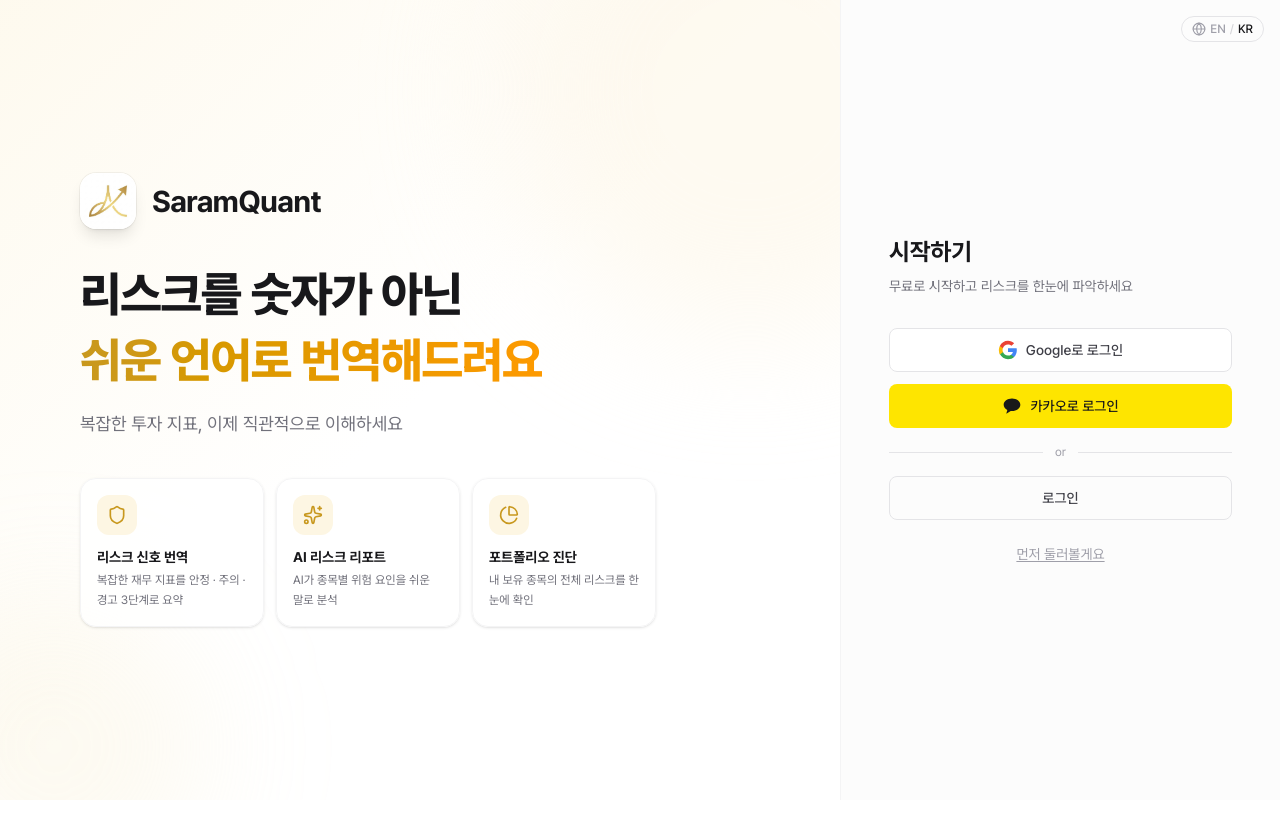
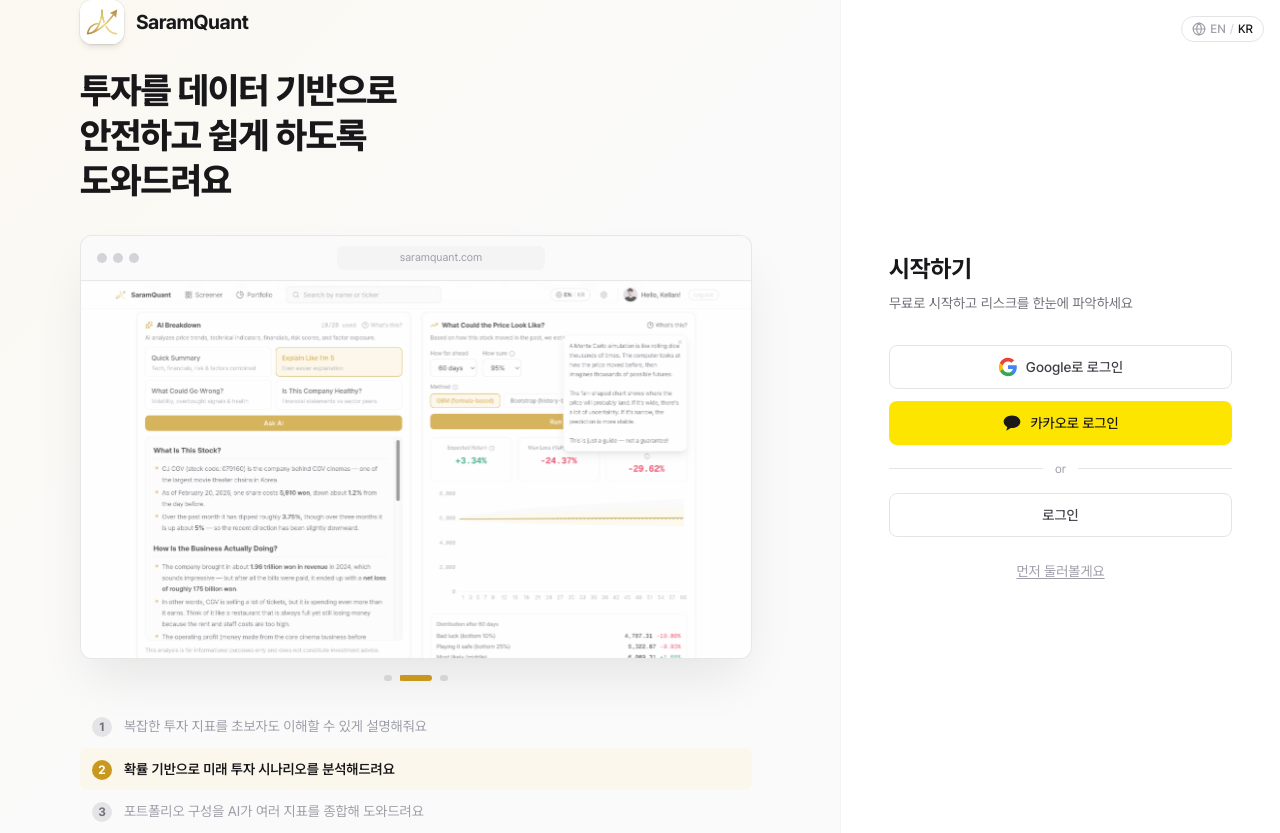
Before and after one commit to nampaca123/saramquant-web, a Next.js app: page / in a window 1280 px wide. Before the commit the page ends 800 px from the top, so only its background shows below. Built offline with nearby package versions, Linux system fonts and the light colour scheme; no server answers.

Commit message:
feat: redesign landing page and update i18n texts
Redesign left hero section, add BrowserCarousel component, and update global CSS for progress animations.

Co-authored-by: Kyoungin Nam <166091297+nampaca123@users.noreply.github.com>

```diff
--- a/src/app/(public)/page.tsx
+++ b/src/app/(public)/page.tsx
@@ -1,10 +1,9 @@
 'use client';
 
-import { useState, useEffect } from 'react';
+import { useState, useEffect, useCallback } from 'react';
 import Image from 'next/image';
 import Link from 'next/link';
 import { useRouter } from 'next/navigation';
-import { Shield, Sparkles, PieChart } from 'lucide-react';
 import { userApi } from '@/lib/api';
 import { useText } from '@/lib/i18n/use-text';
 import { t } from '@/lib/i18n/translations';
@@ -12,85 +11,106 @@ import { LanguageToggle } from '@/components/common/LanguageToggle';
 import { OAuthButtons } from '@/features/auth/components/OAuthButtons';
 import { LoginForm } from '@/features/auth/components/LoginForm';
 import { SignupForm } from '@/features/auth/components/SignupForm';
+import { BrowserCarousel } from '@/features/auth/components/BrowserCarousel';
 
 type AuthView = 'main' | 'login' | 'signup';
 
-const FEATURES = [
-  { icon: Shield, titleKey: 'featureSignalTitle' as const, descKey: 'featureSignalDesc' as const },
-  { icon: Sparkles, titleKey: 'featureAiTitle' as const, descKey: 'featureAiDesc' as const },
-  { icon: PieChart, titleKey: 'featurePortfolioTitle' as const, descKey: 'featurePortfolioDesc' as const },
-];
+const FEATURE_KEYS = ['feature1', 'feature2', 'feature3'] as const;
 
 export default function LandingPage() {
   const txt = useText();
   const router = useRouter();
   const [view, setView] = useState<AuthView>('main');
+  const [activeSlide, setActiveSlide] = useState(0);
 
   useEffect(() => {
     userApi.me().then(() => router.replace('/screener')).catch(() => {});
   }, [router]);
 
+  const handleSlideChange = useCallback((i: number) => {
+    setActiveSlide(i);
+  }, []);
+
   return (
-    <div className="min-h-dvh bg-white">
+    <div className="min-h-dvh bg-zinc-50">
       <div className="absolute right-4 top-4 z-10">
         <LanguageToggle />
       </div>
 
       <div className="flex min-h-dvh flex-col lg:flex-row">
         {/* Hero */}
-        <div className="relative flex flex-1 flex-col justify-center overflow-hidden px-6 py-10 sm:px-12 lg:px-20 lg:py-0">
-          <div className="pointer-events-none absolute inset-0 bg-gradient-to-br from-gold-wash/60 via-transparent to-white" />
-          <div className="pointer-events-none absolute -right-40 -top-40 h-[500px] w-[500px] rounded-full bg-gold-wash/50 blur-3xl" />
-          <div className="pointer-events-none absolute -bottom-24 -left-24 h-[300px] w-[300px] rounded-full bg-gold-light/20 blur-3xl" />
+        <div className="relative flex flex-1 flex-col justify-center overflow-hidden px-6 py-10 sm:px-12 lg:px-16 xl:px-20 lg:py-0">
+          <div className="pointer-events-none absolute inset-0 bg-gradient-to-br from-gold-wash/40 via-transparent to-zinc-50" />
 
-          <div className="relative mx-auto max-w-xl animate-fade-in lg:mx-0">
-            <div className="flex items-center gap-4 mb-8">
+          <div className="relative mx-auto w-full max-w-2xl animate-fade-in lg:mx-0">
+            {/* Logo + Brand */}
+            <div className="flex items-center gap-3 mb-6">
               <Image
                 src="/image/logo/saramquant-logo.jpg"
                 alt="SaramQuant"
-                width={56}
-                height={56}
-                className="rounded-2xl shadow-lg ring-1 ring-black/5"
+                width={44}
+                height={44}
+                className="rounded-xl shadow-md ring-1 ring-zinc-900/5"
                 priority
               />
-              <span className="text-2xl font-bold tracking-tight text-zinc-900 sm:text-3xl">
+              <span className="text-xl font-bold tracking-tight text-zinc-900">
                 SaramQuant
               </span>
             </div>
 
-            <h1 className="text-3xl font-extrabold leading-snug tracking-tight text-zinc-900 sm:text-4xl lg:text-5xl">
-              {txt(t.landing.headlinePrimary)}
-              <br />
-              <span className="bg-gradient-to-r from-gold to-amber-500 bg-clip-text text-transparent">
-                {txt(t.landing.headlineAccent)}
-              </span>
+            {/* Headline */}
+            <h1 className="text-2xl font-extrabold leading-tight tracking-tight text-zinc-900 text-balance sm:text-3xl lg:text-4xl">
+              {txt(t.landing.headline).split('\n').map((line, i) => (
+                <span key={i}>
+                  {i > 0 && <br />}
+                  {line}
+                </span>
+              ))}
             </h1>
 
-            <p className="mt-4 max-w-md text-base leading-relaxed text-zinc-500 sm:text-lg">
-              {txt(t.landing.subheading)}
-            </p>
+            {/* Browser carousel - main visual */}
+            <div className="mt-8">
+              <BrowserCarousel activeIndex={activeSlide} onIndexChange={handleSlideChange} />
+            </div>
 
-            <div className="mt-10 grid gap-3 sm:grid-cols-3">
-              {FEATURES.map((f, i) => (
-                <div
-                  key={f.titleKey}
-                  className={`animate-slide-up rounded-2xl border border-zinc-100 bg-white/80 p-4 shadow-sm backdrop-blur-sm${
-                    i === 1 ? ' animation-delay-200' : i === 2 ? ' animation-delay-400' : ''
+            {/* Feature captions synced to carousel */}
+            <div className="mt-6 flex flex-col gap-0">
+              {FEATURE_KEYS.map((key, i) => (
+                <button
+                  key={key}
+                  onClick={() => handleSlideChange(i)}
+                  className={`group flex items-start gap-3 rounded-lg px-3 py-2.5 text-left transition-all duration-300 ${
+                    i === activeSlide
+                      ? 'bg-gold-wash/60'
+                      : 'hover:bg-zinc-100'
                   }`}
                 >
-                  <div className="flex h-10 w-10 items-center justify-center rounded-xl bg-gold-wash">
-                    <f.icon className="h-5 w-5 text-gold" />
-                  </div>
-                  <p className="mt-3 text-sm font-bold text-zinc-900">{txt(t.landing[f.titleKey])}</p>
-                  <p className="mt-1 text-xs leading-relaxed text-zinc-500">{txt(t.landing[f.descKey])}</p>
-                </div>
+                  <span
+                    className={`mt-0.5 flex h-5 w-5 shrink-0 items-center justify-center rounded-full text-xs font-bold transition-colors duration-300 ${
+                      i === activeSlide
+                        ? 'bg-gold text-white'
+                        : 'bg-zinc-200 text-zinc-500'
+                    }`}
+                  >
+                    {i + 1}
+                  </span>
+                  <span
+                    className={`text-sm leading-relaxed transition-colors duration-300 ${
+                      i === activeSlide
+                        ? 'font-semibold text-zinc-900'
+                        : 'text-zinc-400'
+                    }`}
+                  >
+                    {txt(t.landing[key])}
+                  </span>
+                </button>
               ))}
             </div>
           </div>
         </div>
 
         {/* Auth */}
-        <div className="flex items-center justify-center border-t border-zinc-100 bg-zinc-50/50 px-6 py-12 sm:px-12 lg:w-[440px] lg:shrink-0 lg:border-l lg:border-t-0 lg:py-0">
+        <div className="flex items-center justify-center border-t border-zinc-100 bg-white px-6 py-12 sm:px-12 lg:w-[440px] lg:shrink-0 lg:border-l lg:border-t-0 lg:py-0">
           <div className="w-full max-w-sm animate-slide-up">
             <h2 className="text-2xl font-bold text-zinc-900 mb-2">
               {txt(t.landing.getStarted)}
--- a/src/app/globals.css
+++ b/src/app/globals.css
@@ -73,3 +73,8 @@ textarea,
 .animation-delay-400 {
   animation-delay: 0.4s;
 }
+
+@keyframes progress {
+  from { width: 0%; }
+  to { width: 100%; }
+}
--- a/src/constants/i18n/landing.i18n.ts
+++ b/src/constants/i18n/landing.i18n.ts
@@ -1,16 +1,11 @@
 import type { LocalizedText } from '@/types';
 
 export const landingTexts = {
-  headlinePrimary: { ko: '리스크를 숫자가 아닌', en: 'We turn risk into' } satisfies LocalizedText,
-  headlineAccent: { ko: '쉬운 언어로 번역해드려요', en: 'plain English, not Wall Street jargon' } satisfies LocalizedText,
-  subheading: { ko: '복잡한 투자 지표, 이제 직관적으로 이해하세요', en: 'Investing is confusing. We make it make sense.' } satisfies LocalizedText,
+  headline: { ko: '투자를 데이터 기반으로\n안전하고 쉽게 하도록\n도와드려요', en: 'We help you invest\nsafely and easily\nwith data' } satisfies LocalizedText,
   getStarted: { ko: '시작하기', en: 'Get Started' } satisfies LocalizedText,
   getStartedDesc: { ko: '무료로 시작하고 리스크를 한눈에 파악하세요', en: 'Free to start — see your risk in seconds' } satisfies LocalizedText,
-  featureSignalTitle: { ko: '리스크 신호 번역', en: 'Risk Made Simple' } satisfies LocalizedText,
-  featureSignalDesc: { ko: '복잡한 재무 지표를 안정 · 주의 · 경고 3단계로 요약', en: 'Complicated numbers turned into 3 easy signals' } satisfies LocalizedText,
-  featureAiTitle: { ko: 'AI 리스크 리포트', en: 'AI Explains It' } satisfies LocalizedText,
-  featureAiDesc: { ko: 'AI가 종목별 위험 요인을 쉬운 말로 분석', en: 'AI tells you what\'s risky about a stock — in words you get' } satisfies LocalizedText,
-  featurePortfolioTitle: { ko: '포트폴리오 진단', en: 'Portfolio Checkup' } satisfies LocalizedText,
-  featurePortfolioDesc: { ko: '내 보유 종목의 전체 리스크를 한눈에 확인', en: 'See all your risk in one place' } satisfies LocalizedText,
+  feature1: { ko: '복잡한 투자 지표를 초보자도 이해할 수 있게 설명해줘요', en: 'We explain complex investing metrics so beginners can understand' } satisfies LocalizedText,
+  feature2: { ko: '확률 기반으로 미래 투자 시나리오를 분석해드려요', en: 'We analyze future investment scenarios based on probability' } satisfies LocalizedText,
+  feature3: { ko: '포트폴리오 구성을 AI가 여러 지표를 종합해 도와드려요', en: 'AI helps build your portfolio by combining multiple metrics' } satisfies LocalizedText,
   exploreFirst: { ko: '먼저 둘러볼게요', en: 'Just browsing' } satisfies LocalizedText,
 } as const;
--- /dev/null
+++ b/src/features/auth/components/BrowserCarousel.tsx
@@ -0,0 +1,126 @@
+'use client';
+
+import { useState, useEffect, useCallback } from 'react';
+import Image from 'next/image';
+
+const SLIDES = [
+  { src: '/image/screenshots/sq_stock_detail_risks.png', alt: 'Stock risk analysis dashboard' },
+  { src: '/image/screenshots/sq_analysis_cgv.png', alt: 'AI analysis with Monte Carlo simulation' },
+  { src: '/image/screenshots/sq_pf_list.png', alt: 'Portfolio overview with holdings' },
+];
+
+const INTERVAL = 5000;
+
+export function BrowserCarousel({ activeIndex, onIndexChange }: { activeIndex: number; onIndexChange: (i: number) => void }) {
+  const [direction, setDirection] = useState<'next' | 'prev'>('next');
+  const [isTransitioning, setIsTransitioning] = useState(false);
+  const [displayIndex, setDisplayIndex] = useState(activeIndex);
+  const [progressKey, setProgressKey] = useState(0);
+
+  // Sync when parent changes activeIndex (e.g. feature button click)
+  useEffect(() => {
+    if (activeIndex !== displayIndex && !isTransitioning) {
+      setDirection(activeIndex > displayIndex || (displayIndex === 2 && activeIndex === 0) ? 'next' : 'prev');
+      setIsTransitioning(true);
+      setTimeout(() => {
+        setDisplayIndex(activeIndex);
+        setProgressKey(k => k + 1);
+        setTimeout(() => setIsTransitioning(false), 50);
+      }, 300);
+    }
+  }, [activeIndex]); // eslint-disable-line react-hooks/exhaustive-deps
+
+  const goTo = useCallback((next: number) => {
+    if (isTransitioning || next === displayIndex) return;
+    setDirection(next > displayIndex || (displayIndex === 2 && next === 0) ? 'next' : 'prev');
+    setIsTransitioning(true);
+    setTimeout(() => {
+      setDisplayIndex(next);
+      setProgressKey(k => k + 1);
+      onIndexChange(next);
+      setTimeout(() => setIsTransitioning(false), 50);
+    }, 300);
+  }, [isTransitioning, displayIndex, onIndexChange]);
+
+  useEffect(() => {
+    const timer = setInterval(() => {
+      const next = (displayIndex + 1) % SLIDES.length;
+      goTo(next);
+    }, INTERVAL);
+    return () => clearInterval(timer);
+  }, [displayIndex, goTo]);
+
+  return (
+    <div className="relative w-full">
+      {/* Browser frame */}
+      <div className="overflow-hidden rounded-xl border border-zinc-200/80 bg-zinc-100 shadow-2xl shadow-zinc-900/10">
+        {/* Title bar */}
+        <div className="flex items-center gap-2 border-b border-zinc-200/80 bg-zinc-50 px-4 py-2.5">
+          <div className="flex items-center gap-1.5">
+            <span className="block h-2.5 w-2.5 rounded-full bg-zinc-300" />
+            <span className="block h-2.5 w-2.5 rounded-full bg-zinc-300" />
+            <span className="block h-2.5 w-2.5 rounded-full bg-zinc-300" />
+          </div>
+          <div className="mx-auto flex h-6 w-52 items-center justify-center rounded-md bg-zinc-100 text-[11px] text-zinc-400">
+            saramquant.com
+          </div>
+        </div>
+
+        {/* Screenshot area */}
+        <div className="relative aspect-video w-full overflow-hidden bg-zinc-50">
+          {SLIDES.map((slide, i) => (
+            <div
+              key={slide.src}
+              className="absolute inset-0 transition-all duration-500 ease-out"
+              style={{
+                opacity: i === displayIndex ? (isTransitioning ? 0 : 1) : 0,
+                transform: i === displayIndex
+                  ? (isTransitioning
+                    ? `translateX(${direction === 'next' ? '4%' : '-4%'})`
+                    : 'translateX(0)')
+                  : `translateX(${direction === 'next' ? '-4%' : '4%'})`,
+              }}
+            >
+              <Image
+                src={slide.src}
+                alt={slide.alt}
+                fill
+                className="object-cover object-top"
+                sizes="(max-width: 1024px) 100vw, 60vw"
+                priority={i === 0}
+              />
+            </div>
+          ))}
+        </div>
+      </div>
+
+      {/* Dot indicators */}
+      <div className="mt-4 flex items-center justify-center gap-2">
+        {SLIDES.map((_, i) => (
+          <button
+            key={i}
+            onClick={() => goTo(i)}
+            aria-label={`Go to slide ${i + 1}`}
+            className="group relative h-1.5 rounded-full transition-all duration-300"
+            style={{ width: i === displayIndex ? 32 : 8 }}
+          >
+            <span
+              className="absolute inset-0 rounded-full transition-colors duration-300"
+              style={{ backgroundColor: i === displayIndex ? '#C8981E' : '#d4d4d8' }}
+            />
+            {i === displayIndex && (
+              <span
+                key={progressKey}
+                className="absolute inset-y-0 left-0 rounded-full bg-gold"
+                style={{
+                  animation: `progress ${INTERVAL}ms linear`,
+                  width: '100%',
+                }}
+              />
+            )}
+          </button>
+        ))}
+      </div>
+    </div>
+  );
+}
```
